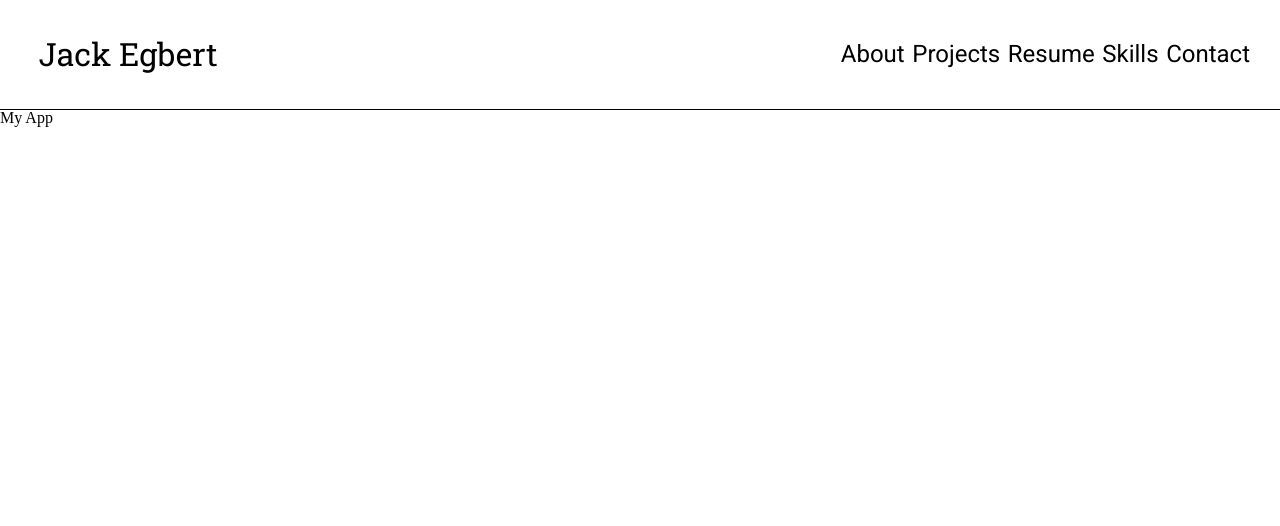
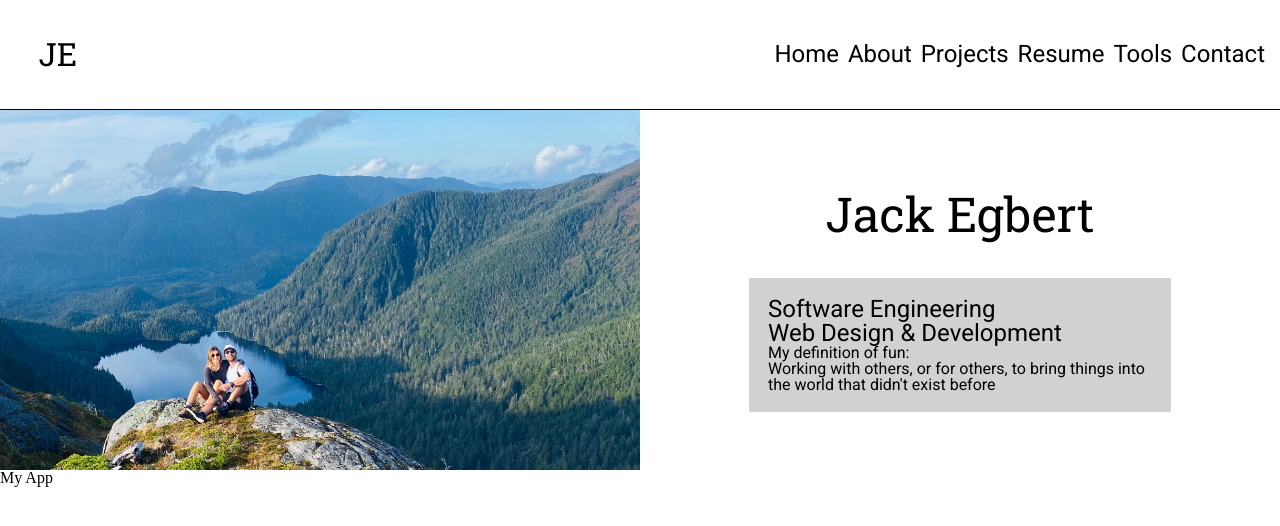
Before and after one commit to jhnegbrt/personal-website, a React (Create React App) app: page / in a window 1280 px wide. Shown: the top 526 px of the page. Built offline with nearby package versions, Linux system fonts and the light colour scheme.

Commit message:
begins about page

```diff
--- a/src/App.js
+++ b/src/App.js
@@ -1,12 +1,14 @@
 import './styles/App.scss'
 import './styles/Reset.css'
 import Navbar from './components/navbar'
+import About from './components/about'
 // import MobileNavbar from './components/navbar_mobile'
 
 function App() {
   return (
     <div className="app">
       <Navbar />
+      <About />
       <div>My App</div>
     </div>
   );
--- /dev/null
+++ b/src/components/about.jsx
@@ -0,0 +1,29 @@
+import React from 'react'
+import '../styles/About.scss'
+
+class About extends React.Component{
+  constructor(props){
+    super(props)
+  }
+
+  render(){
+    return(
+      <div className="about">
+        <img id="picture" src="/ketchikan.JPEG" />
+        <div className="about-text">
+          <h1>Jack Egbert</h1>
+          <div className="info-text">
+            <h2>Software Engineering</h2>
+            <h2>Web Design & Development</h2>
+            <h3>My definition of fun:</h3>
+            <h3>Working with others, or for others, to bring things into
+              the world that didn't exist before
+            </h3>
+          </div>
+        </div>
+      </div>
+    )
+  }
+}
+
+export default About
--- a/src/components/navbar.jsx
+++ b/src/components/navbar.jsx
@@ -23,16 +23,17 @@ class Navbar extends React.Component{
     let screenWidth = window.innerWidth
     let menu = (
       <ul>
+        <li>Home</li>
         <li>About</li>
         <li>Projects</li>
         <li>Resume</li>
-        <li>Skills</li>
+        <li>Tools</li>
         <li>Contact</li>
       </ul>
     )
     let navbar = (
       <header className="desktop-header">
-        <h3>Jack Egbert</h3>
+        <h3>JE</h3>
         {menu}
       </header>
     )
@@ -42,7 +43,7 @@ class Navbar extends React.Component{
     let mobileNavbar = (
       <div>
         <header className="mobile-header">
-          <h3>Jack Egbert</h3>
+          <h3>John Egbert</h3>
           <button onClick={this.toggleMenu}>Menu</button>
         </header>
         <div id="mobile-menu" className={visibility}>
--- /dev/null
+++ b/src/styles/About.scss
@@ -0,0 +1,45 @@
+@import url('https://fonts.googleapis.com/css2?family=Roboto&family=Roboto+Slab&display=swap');
+
+
+.about{
+  display: flex
+}
+
+#picture{
+  width: 50vw;
+  height: auto;
+}
+
+.about-text{
+  width: 50vw;
+  h1{
+    text-align: center;
+    font-family: 'Roboto Slab', serif;
+    font-size: 6vh;
+    margin-top: 10vh;
+    margin-bottom: 5vh;
+  }
+
+  h2, h3{
+
+    font-family: 'Roboto', sans-serif;
+  }
+
+  h2{
+    font-size: 3vh;
+  }
+
+  h3{
+    font-size: 2vh;
+  }
+
+  .info-text{
+    display: block;
+    margin-left: auto;
+    margin-right: auto;
+    width: 30vw;
+    padding: 3%;
+    background-color: rgb(209, 209, 209);
+  }
+
+}
```
Also changed, not shown: public/ketchikan.JPEG (added).
